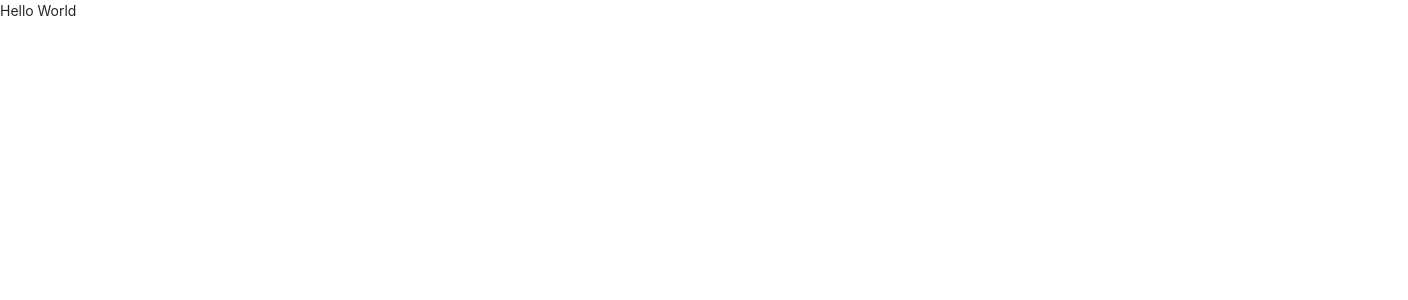
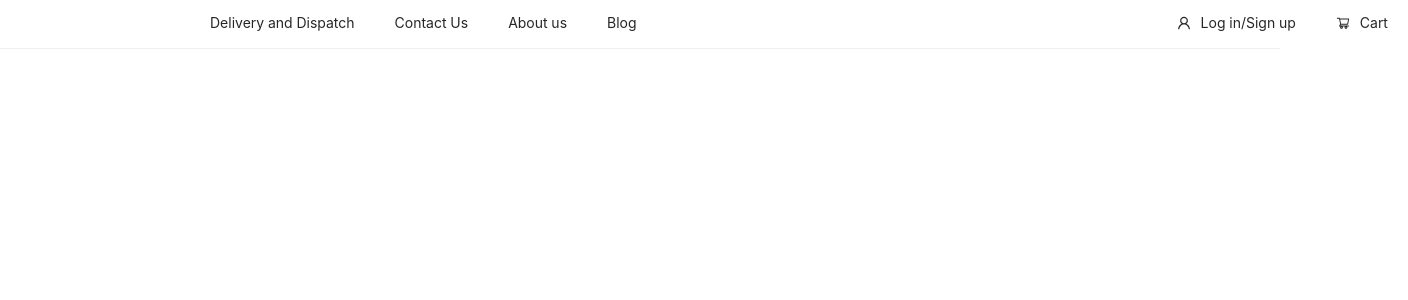
Before and after one commit to TrangNgyn/Superfin, a React (Create React App) app in the folder client/ReactProject/: page / in a window 1280 px wide. Shown: the top 300 px of the page, 1408 px wide, since content can reach past the window. Built offline with nearby package versions, Linux system fonts and the light colour scheme.

Commit message:
Adding nav bar (Isaac)

```diff
--- a/client/ReactProject/src/App/App.js
+++ b/client/ReactProject/src/App/App.js
@@ -1,72 +1,12 @@
 import './App.less';
-/*import Navbar from '../SharedComponents/Navbar/Navbar'
-import Cart from '../Pages/Cart/Cart';
-import ContactUs from '../Pages/ContactUs/ContactUs';
-import DeliveryDispatch from '../Pages/DeliveryDispatch/DeliveryDispatch';
-import Homepage from '../Pages/Homepage/Homepage';
-import AboutUs from '../Pages/AboutUs/AboutUs';
-import Blog from '../Pages/Blog/Blog';
-import Login from '../Pages/Login/Login';
-import MyAccount from '../Pages/MyAccount/MyAccount';
-import { BrowserRouter as Router, Route, Switch } from "react-router-dom";*/
-
-
-//Ignore this. Testing navbar props.
-/*
-let User = {
-    loggedInStatus: "CUSTOMER"
-}
-
-let routePath = "/login";
-let userComponent = Login;
-
-if(User.loggedInStatus === "CUSTOMER"){
-    routePath = "/myaccount";
-    userComponent = MyAccount;
-    console.log("customer logged in");
-}
-*/
-
-
-
-
-
-
-
+import Navbar from '../SharedComponents/Navbar/Navbar';
 const App = () => (
 
 //test your components here inside this div....
 <div>
-    Hello World
+<Navbar/>
 </div>
 
-
-
-
-
-
-
-
-//In development. Ignore this
-
-/*
-    <div>
-        <Router>
-            <Navbar {...User}/>
-                <Switch>
-                    <Route exact path = "/" component = {Homepage}/>
-                    <Route path = "/deliverydispatch" component = {DeliveryDispatch}/>
-                    <Route path = "/contactus" component = {ContactUs}/>
-                    <Route path = "/aboutus" component = {AboutUs}/>
-                    <Route path = "/blog" component = {Blog}/>
-                    <Route path = {routePath} component = {userComponent}/>
-                    <Route path = "/cart" component = {Cart}/>
-                </Switch>
-            </Router>
-
-    </div>
-
-*/
 
 );
 
--- /dev/null
+++ b/client/ReactProject/src/CSS/Navbar.css
@@ -0,0 +1,7 @@
+.Menu{
+    text-align: center;
+    background-color: E5E5Er5;
+}
+.rightItems{        /*This does not work*/
+    left: 500;
+}
--- a/client/ReactProject/src/SharedComponents/Navbar/Navbar.css
+++ /dev/null
@@ -1,3 +0,0 @@
-.Menu{
-    background-color:lightgrey;
-}
--- a/client/ReactProject/src/SharedComponents/Navbar/Navbar.js
+++ b/client/ReactProject/src/SharedComponents/Navbar/Navbar.js
@@ -1,100 +1,45 @@
 import { Menu } from 'antd';
+import {UserOutlined, ShoppingCartOutlined} from '@ant-design/icons';
 import React, { useState } from 'react';
-import './Navbar.css'
-import {Link} from "react-router-dom";
+import '../../CSS/Navbar.css'
+import image from '../../Images/Logo.jpg'
+
 
 
 export default function Navbar(props){
-  let menuItemKey = "Login";
-  let menuItemTo = "/login";
-  let menuItemValue = "Login/sign up";
-
-
-  if(props.loggedInStatus === "CUSTOMER"){
-    menuItemKey = "MyAccount";
-    menuItemTo = "/myaccount";
-    menuItemValue = "My Account/ Sign Out";
-    console.log("this should NOT print");
-  }
-
   const[currentMenuItem, setMenuItem] = useState('');
 
     return (
+      <Menu className="Menu" onClick={(menu) => setMenuItem(menu.key)}  mode="horizontal" >
 
-      <Menu className="Menu" style={{ textAlign: 'center' }} onClick={(menu) => setMenuItem(menu.key)} selectedKeys={currentMenuItem} mode="horizontal">
-          <Menu.Item key="Logo">
-            <Link to = "/">Logo/Home</Link>
+          <Menu.Item key="Logo" style = {{ right: 500 }}>
+              <img src={image} width = "150" heigh = "150" alt="Logo" />
           </Menu.Item >
-          <Menu.Item key="Delivery">
-            <Link to = "/deliverydispatch">Delivery and Dispatch</Link>
+
+          <Menu.Item key="Delivery" >
+            Delivery and Dispatch
           </Menu.Item >
+
           <Menu.Item key="Contact" >
-            <Link to = "/contactus">Contact Us</Link>
+            Contact Us
           </Menu.Item>
+
           <Menu.Item key="About">
-            <Link to = "/aboutus">About us</Link>
+            About us
           </Menu.Item>
+
           <Menu.Item key="Blog">
-            <Link to = "/blog">Blog</Link>
+            Blog
           </Menu.Item>
-          <Menu.Item key = {menuItemKey}>
-            <Link to = {menuItemTo}>{menuItemValue}</Link>
+
+          <Menu.Item key = "Login" style = {{ left: 500}} icon={<UserOutlined />} >
+            Log in/Sign up
           </Menu.Item>
-          <Menu.Item key="Cart">
-            <Link to = "/cart">Cart</Link>
+
+          <Menu.Item key="Cart" style = {{ left: 500}} className = "rightItems"  icon = {<ShoppingCartOutlined />} >
+            Cart
           </Menu.Item>
+
       </Menu>
   );
-
 }
-
-
-
-/*
-export default class Navbar extends React.Component {
-
-
-  state = {
-    current: '',
-  };
-
-
-
-  handleClick = e => {
-    console.log('click ', e);
-    this.setState({ current: e.key});
-  };
-
-
-
-
-  render() {
-    const { current } = this.state;
-    return (
-
-            <Menu className="Menu" style={{ textAlign: 'center' }} onClick={this.handleClick} selectedKeys={[current]} mode="horizontal">
-                <Menu.Item key="Logo">
-                  <Link to = "/">Logo/Home</Link>
-                </Menu.Item >
-                <Menu.Item key="Delivery">
-                  <Link to = "/deliverydispatch">Delivery and Dispatch</Link>
-                </Menu.Item >
-                <Menu.Item key="Contact" >
-                  <Link to = "/contactus">Contact Us</Link>
-                </Menu.Item>
-                <Menu.Item key="About">
-                  <Link to = "/aboutus">About us</Link>
-                </Menu.Item>
-                <Menu.Item key="Blog">
-                  <Link to = "/blog">Blog</Link>
-                </Menu.Item>
-                <Menu.Item key="Login">
-                  <Link to = "/login">Login/Sign Up</Link>
-                </Menu.Item>
-                <Menu.Item key="Cart">
-                  <Link to = "/cart">Cart</Link>
-                </Menu.Item>
-            </Menu>
-    );
-  }
-}*/
```
Also changed, not shown: client/ReactProject/src/Images/Logo.jpg (added).
